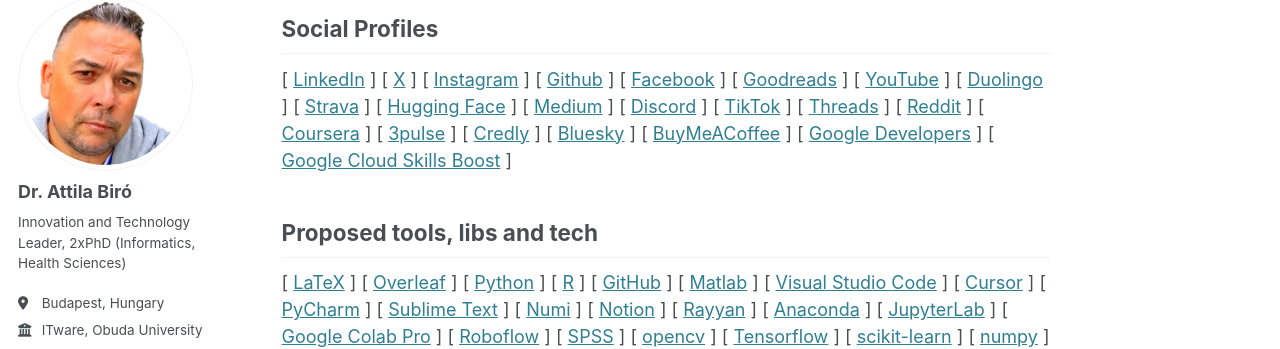
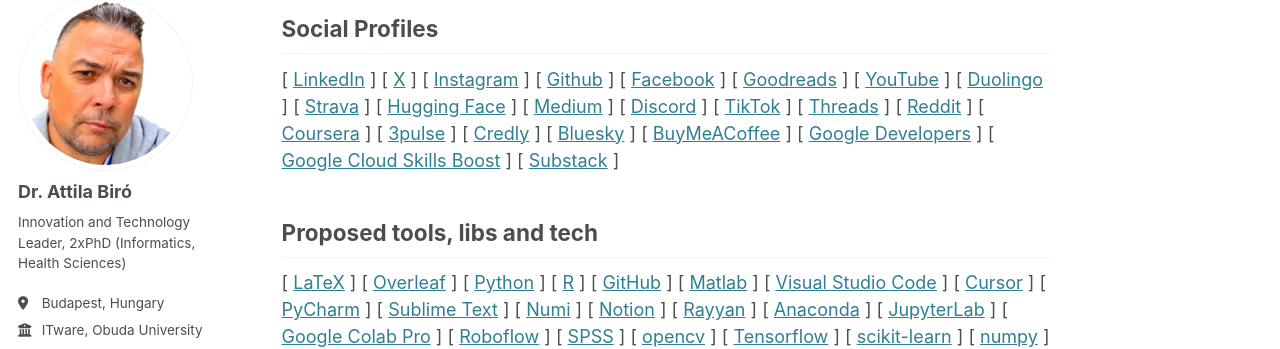
Before and after one commit to biroka/biroka.github.io, a Jekyll site: the page built from _pages/about.md, in a window 1280 px wide and 900 px high, scrolled down 2809 px. Shown: the part 110-459 px from the top of the window. Built offline with Jekyll 4.4.1, drawn with Linux system fonts in a browser that asks for light colours; some web fonts are replaced.

Commit message:
Update about.md

```diff
--- a/_pages/about.md
+++ b/_pages/about.md
@@ -104,6 +104,7 @@ Social Profiles
 [ <a target="_blank" href="https://www.buymeacoffee.com/biroka">BuyMeACoffee</a> ]
 [ <a target="_blank" href="https://g.dev/biroka">Google Developers</a> ]
 [ <a target="_blank" href="https://www.cloudskillsboost.google/public_profiles/e6f385fa-6214-4daa-a63c-2647c72ffa43">Google Cloud Skills Boost</a> ]
+[ <a target="_blank" href="https://substack.com/@biroka">Substack</a> ]
 
 
 Proposed tools, libs and tech
```
